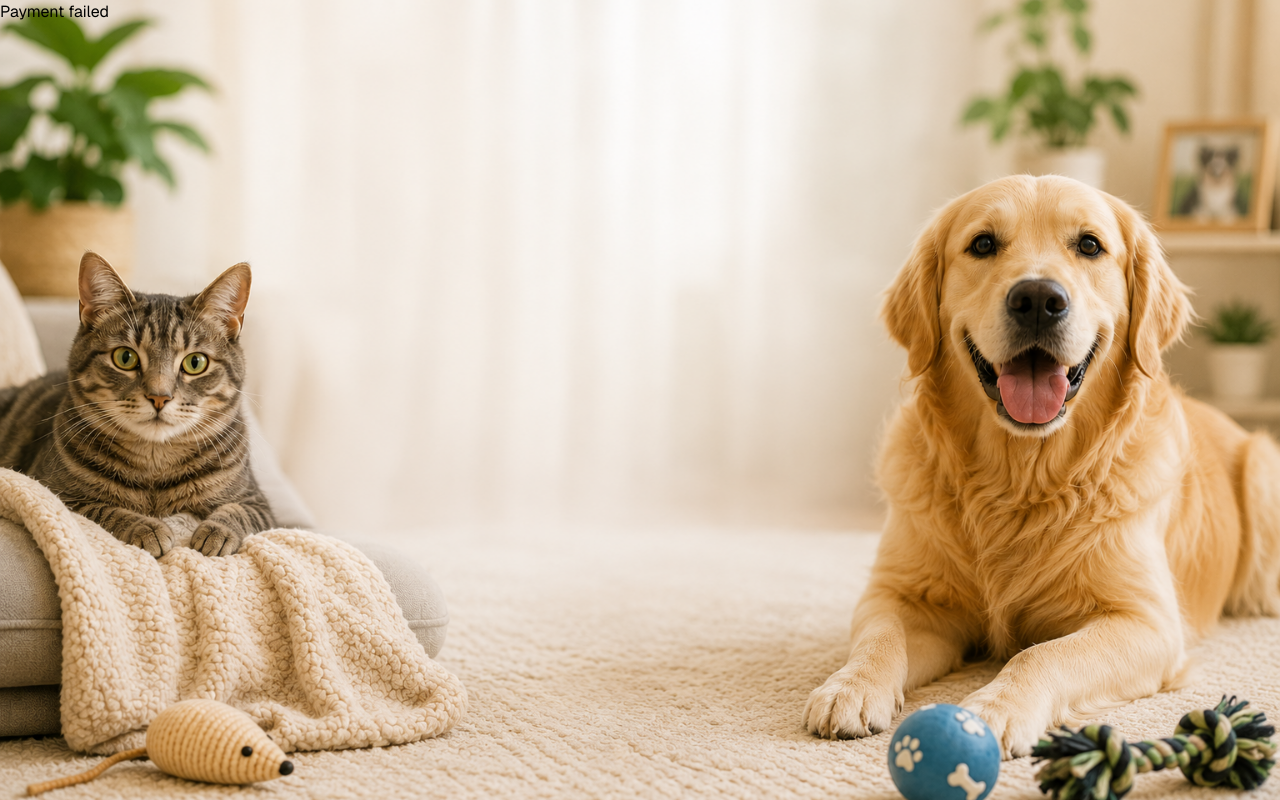
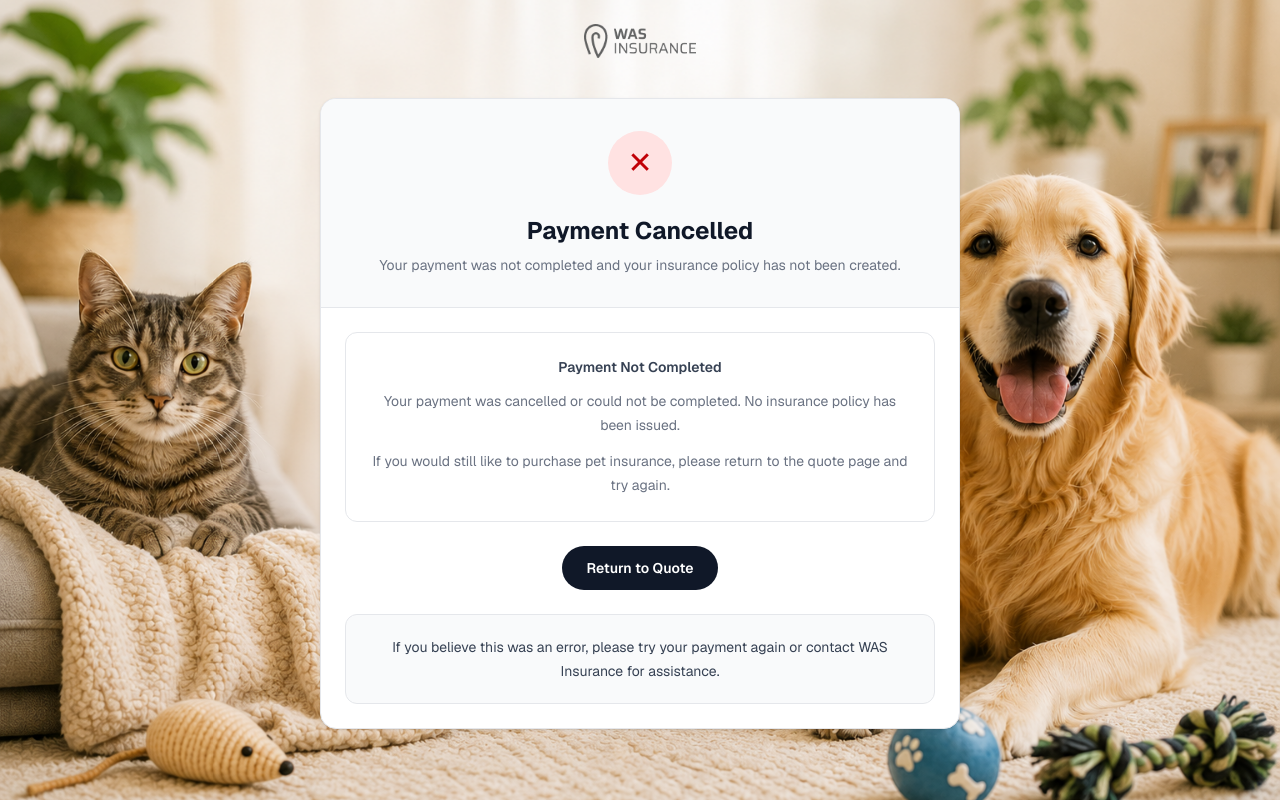
Before and after one commit to pvu0452/pet_insurance, a Next.js app: page /cancel in a window 1280 px wide. Built offline with nearby package versions, Linux system fonts and the light colour scheme.

Commit message:
cancel page implemented

```diff
--- a/app/cancel/page.tsx
+++ b/app/cancel/page.tsx
@@ -1,15 +1,206 @@
 "use client";
-import { useEffect, useState } from "react";
+
 import { useRouter } from "next/navigation";
 
+export default function PaymentCancelledPage() {
+  const router = useRouter();
 
-export default function PlanComparisonPage() {
-return (
-    <div className="min-h-screen">
+  return (
+    <div
+      className="min-h-screen text-gray-900 bg-cover bg-center bg-fixed"
+      style={{
+        backgroundImage: "url('/background.webp')",
+      }}
+    >
+      <div className="max-w-2xl mx-auto px-4 py-6">
 
-      <p>Payment failed</p>
+        {/* WAS LOGO */}
+        <button
+          type="button"
+          onClick={() => router.push("/")}
+          className="block mx-auto mb-10"
+          aria-label="Return to details"
+        >
+          <img
+            src="/was-logo.min.webp"
+            className="w-28 opacity-70 hover:opacity-100 transition"
+            alt="WAS Insurance"
+          />
+        </button>
 
-</div>
+        {/* PAYMENT FAILED CARD */}
+        <div
+          className="
+            bg-white
+            border
+            border-gray-200
+            rounded-2xl
+            shadow-sm
+            overflow-hidden
+          "
+        >
 
+          {/* HEADER */}
+          <div
+            className="
+              px-6
+              py-8
+              text-center
+              bg-gray-50
+              border-b
+              border-gray-200
+            "
+          >
+
+            {/* FAILED ICON */}
+            <div
+              className="
+                mx-auto
+                mb-5
+                w-16
+                h-16
+                rounded-full
+                bg-red-100
+                flex
+                items-center
+                justify-center
+                text-3xl
+                text-red-700
+              "
+            >
+              ✕
+            </div>
+
+            {/* PAYMENT FAILED MESSAGE */}
+            <h1
+              className="
+                text-2xl
+                font-bold
+                text-gray-900
+              "
+            >
+              Payment Cancelled
+            </h1>
+
+            <p
+              className="
+                text-sm
+                text-gray-500
+                mt-2
+              "
+            >
+              Your payment was not completed and your insurance policy
+              has not been created.
+            </p>
+
+          </div>
+
+          {/* CONTENT */}
+          <div className="p-6">
+
+            {/* INFORMATION CARD */}
+            <div
+              className="
+                border
+                border-gray-200
+                rounded-xl
+                p-6
+                text-center
+                bg-white
+              "
+            >
+
+              <p
+                className="
+                  text-sm
+                  font-semibold
+                  text-gray-700
+                "
+              >
+                Payment Not Completed
+              </p>
+
+              <p
+                className="
+                  text-sm
+                  text-gray-500
+                  mt-3
+                  leading-6
+                "
+              >
+                Your payment was cancelled or could not be completed.
+                No insurance policy has been issued.
+              </p>
+
+              <p
+                className="
+                  text-sm
+                  text-gray-500
+                  mt-3
+                  leading-6
+                "
+              >
+                If you would still like to purchase pet insurance,
+                please return to the quote page and try again.
+              </p>
+
+            </div>
+
+            {/* TRY AGAIN BUTTON */}
+            <div className="mt-6 text-center">
+
+              <button
+                type="button"
+                onClick={() => router.push("/")}
+                className="
+                  px-6
+                  py-3
+                  rounded-full
+                  bg-gray-900
+                  text-white
+                  font-semibold
+                  text-sm
+                  hover:bg-gray-700
+                  transition
+                  duration-200
+                "
+              >
+                Return to Quote
+              </button>
+
+            </div>
+
+            {/* SUPPORT MESSAGE */}
+            <div
+              className="
+                mt-6
+                rounded-xl
+                bg-gray-50
+                border
+                border-gray-200
+                p-5
+              "
+            >
+
+              <p
+                className="
+                  text-sm
+                  text-gray-700
+                  leading-6
+                  text-center
+                "
+              >
+                If you believe this was an error, please try your
+                payment again or contact WAS Insurance for assistance.
+              </p>
+
+            </div>
+
+          </div>
+
+        </div>
+
+      </div>
+    </div>
   );
 }
```
